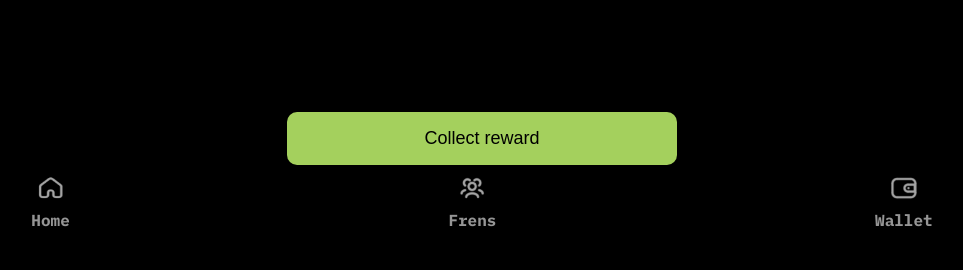
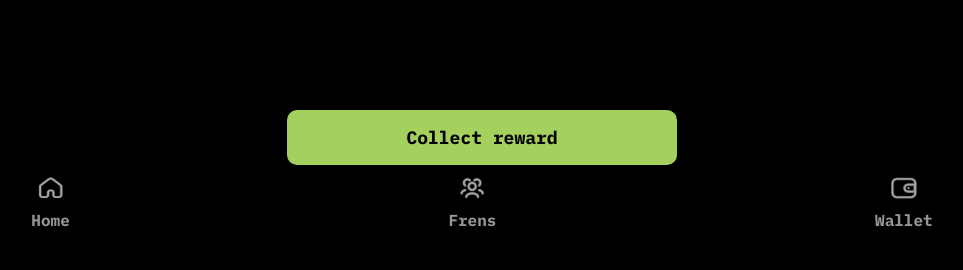
Before and after one commit to holodtmsk/ViceCityRadio, a Flask app: page / in a window 1280 px wide. Shown: the part 530-800 px from the top of the page, without its empty margins (158-1121 px from the left). Run offline with Flask 2, Linux system fonts and the light colour scheme.

Commit message:
Update style.css

```diff
--- a/code/static/css/style.css
+++ b/code/static/css/style.css
@@ -99,6 +99,7 @@ html, body {
 /* Кнопка получения награды */
 .collect-button {
     background-color: #A4D05D;
+    font-family: 'IBM Plex Mono', monospace;
     color: black;
     border: none;
     border-radius: 10px;
```
